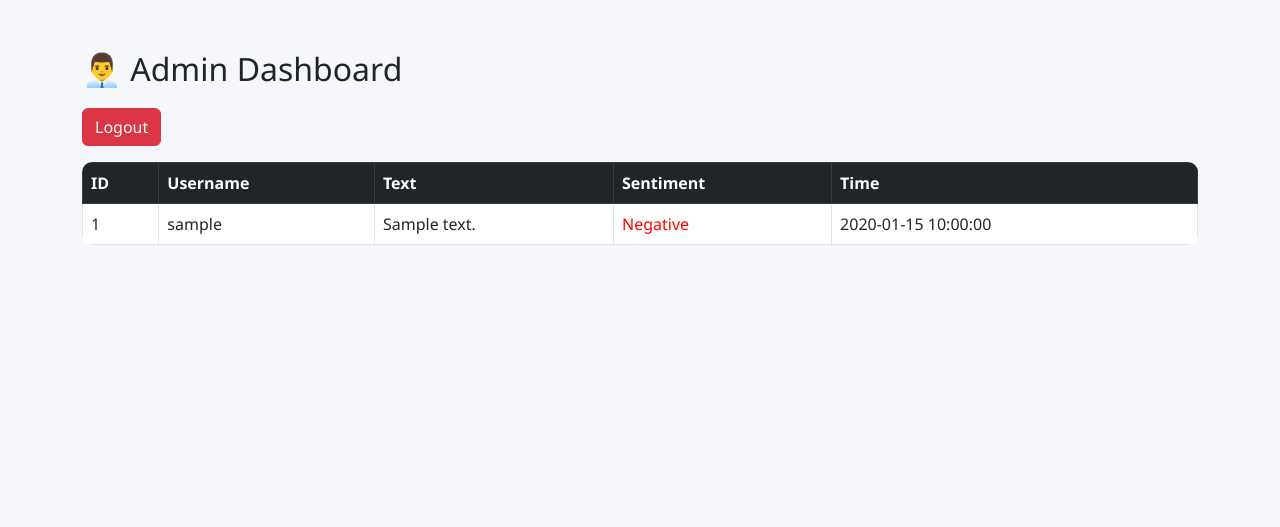
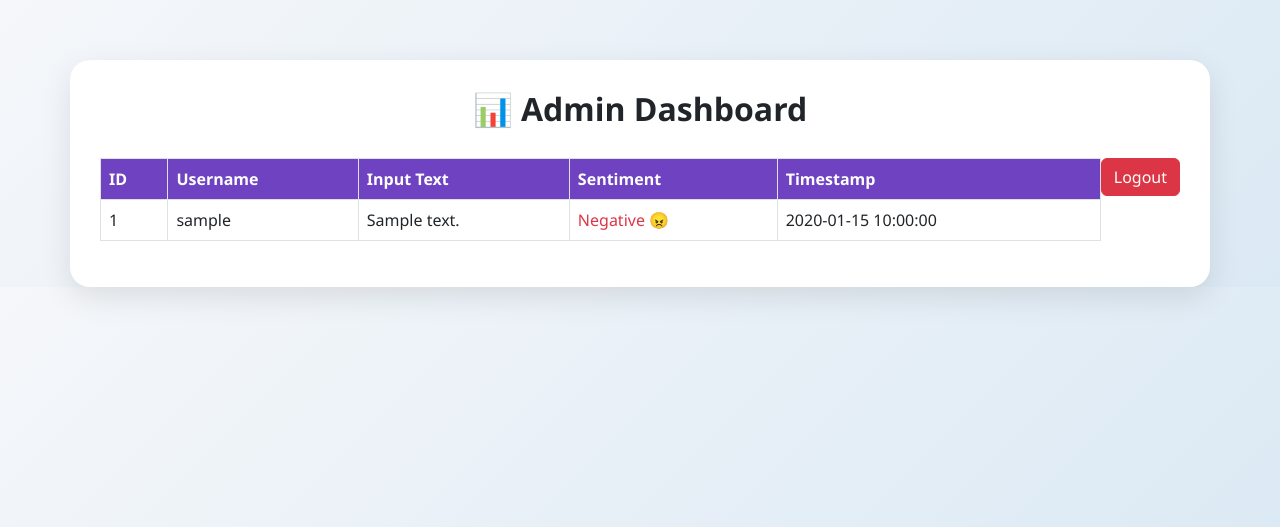
Before and after one commit to Sandeep37-s/sentiment_analysis, a Flask app: page /admin in a window 1280 px wide. Shown: the top 527 px of the page. Run offline with Flask 3, Linux system fonts and the light colour scheme; the visitor is signed in with stand-in values (Sample User, id 1); tables that the repository leaves empty hold one stand-in row (values such as "Sample post"); parts of the project's set-up code (start-up, migrations or seed data) failed here and were passed over.

Commit message:
admin.html

```diff
--- a/templates/admin.html
+++ b/templates/admin.html
@@ -2,39 +2,48 @@
 <html lang="en">
 <head>
   <meta charset="UTF-8">
-  <title>Admin Dashboard</title>
+  <title>Admin Dashboard - Sentiment Analysis</title>
   <link href="https://cdn.jsdelivr.net/npm/bootstrap@5.3.0/dist/css/bootstrap.min.css" rel="stylesheet">
   <style>
     body {
-      background: #f5f7fa;
+      background: linear-gradient(135deg, #f5f7fa, #dbe9f4);
       font-family: 'Segoe UI', sans-serif;
     }
     .container {
-      margin-top: 50px;
-    }
-    table {
-      background: white;
-      border-radius: 10px;
-      overflow: hidden;
+      margin-top: 60px;
+      background-color: white;
+      padding: 30px;
+      border-radius: 20px;
+      box-shadow: 0 10px 30px rgba(0,0,0,0.1);
     }
     h2 {
+      text-align: center;
+      margin-bottom: 30px;
+      font-weight: bold;
+    }
+    .logout-btn {
+      float: right;
       margin-bottom: 20px;
+    }
+    .table thead th {
+      background-color: #6f42c1;
+      color: white;
     }
   </style>
 </head>
 <body>
   <div class="container">
-    <h2>👨‍💼 Admin Dashboard</h2>
-    <a href="/logout" class="btn btn-danger mb-3">Logout</a>
-
-    <table class="table table-bordered">
-      <thead class="table-dark">
+    <h2>📊 Admin Dashboard</h2>
+    <a href="/logout" class="btn btn-danger logout-btn">Logout</a>
+    <div class="table-responsive">
+      <table class="table table-bordered table-hover">
+        <thead>
           <tr>
             <th>ID</th>
             <th>Username</th>
-          <th>Text</th>
+            <th>Input Text</th>
             <th>Sentiment</th>
-          <th>Time</th>
+            <th>Timestamp</th>
           </tr>
         </thead>
         <tbody>
@@ -45,9 +54,9 @@
             <td>{{ row[2] }}</td>
             <td>
               {% if row[3] == 'pos' %}
-              <span style="color: green;">Positive</span>
+                <span class="text-success">Positive 😊</span>
               {% else %}
-              <span style="color: red;">Negative</span>
+                <span class="text-danger">Negative 😠</span>
               {% endif %}
             </td>
             <td>{{ row[4] }}</td>
@@ -56,5 +65,6 @@
         </tbody>
       </table>
     </div>
+  </div>
 </body>
 </html>
```
Lines whose indentation alone changed are shown as unchanged.
